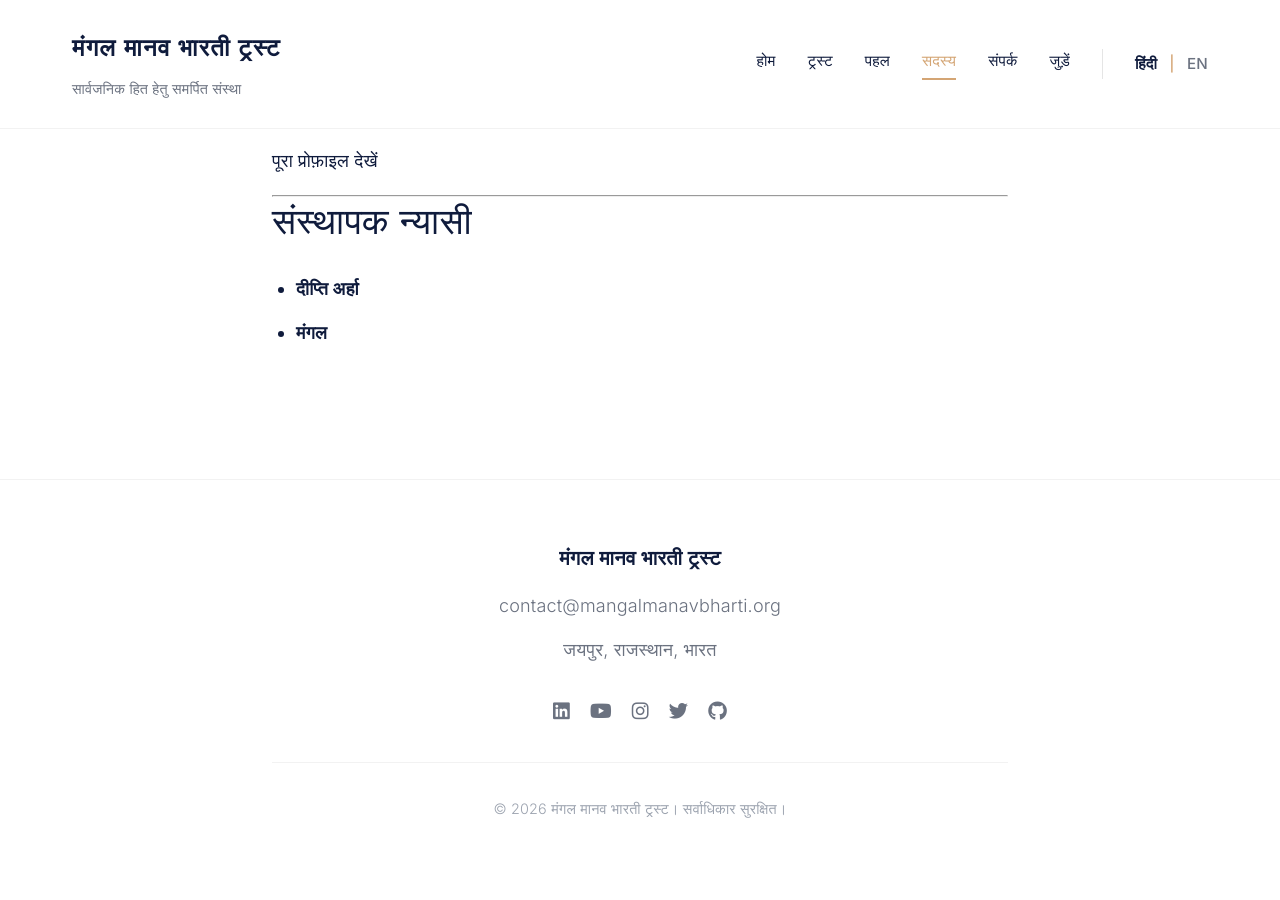
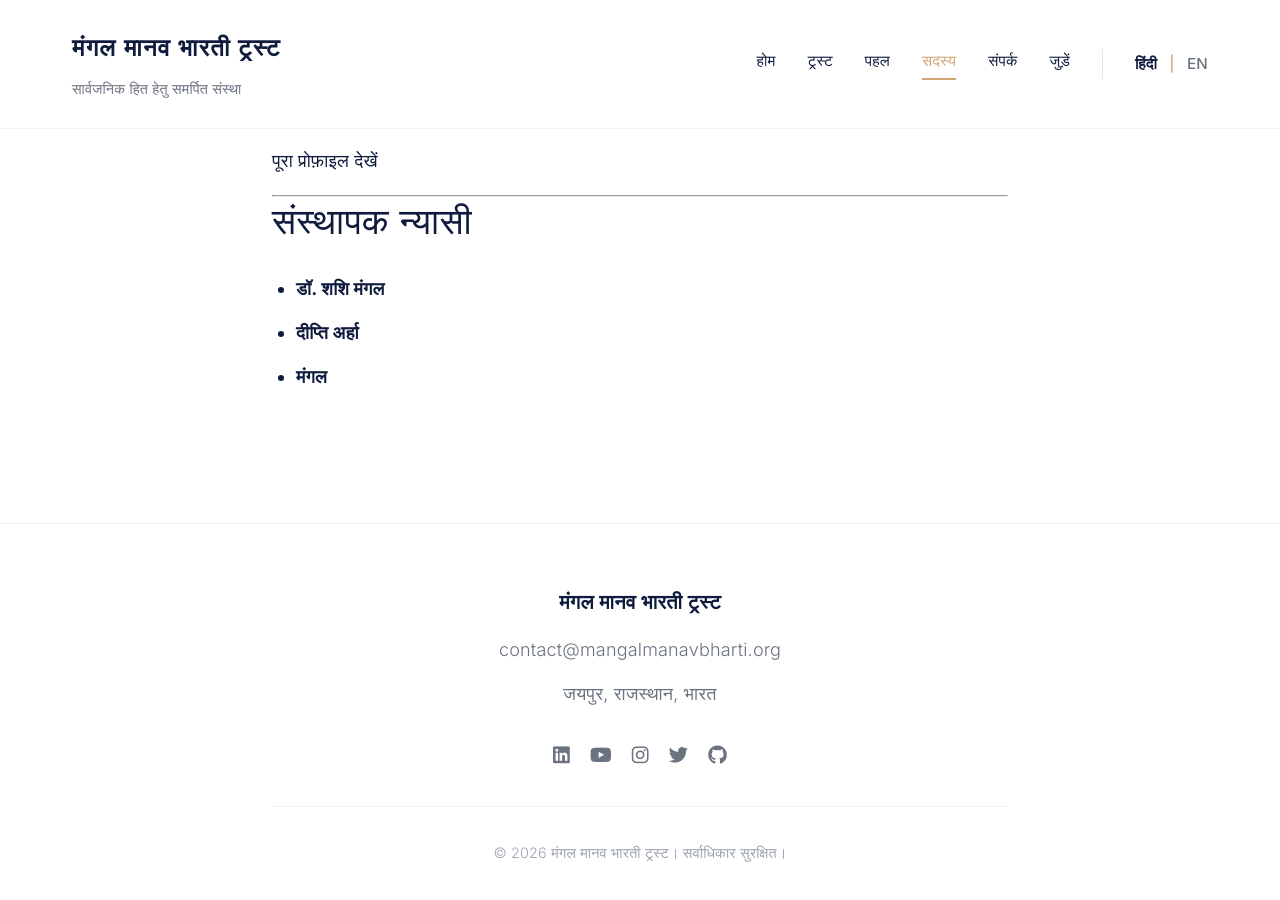
Before and after one commit to mangalmanavbharti/mmbtrust-www, a Jekyll site: the page built from pages/people.md, in a window 1280 px wide and 900 px high, scrolled down 376 px. Built offline with Jekyll 4.4.1, drawn with Linux system fonts in a browser that asks for light colours; before the commit the page ends 1232 px from its top, so only the background shows below that.

Commit message:
Add files via upload

```diff
--- a/pages/people.md
+++ b/pages/people.md
@@ -18,5 +18,6 @@ lang: hi
 
 ## संस्थापक न्यासी
 
+- **डॉ. शशि मंगल**
 - **दीप्ति अर्हा**
 - **मंगल**
```
